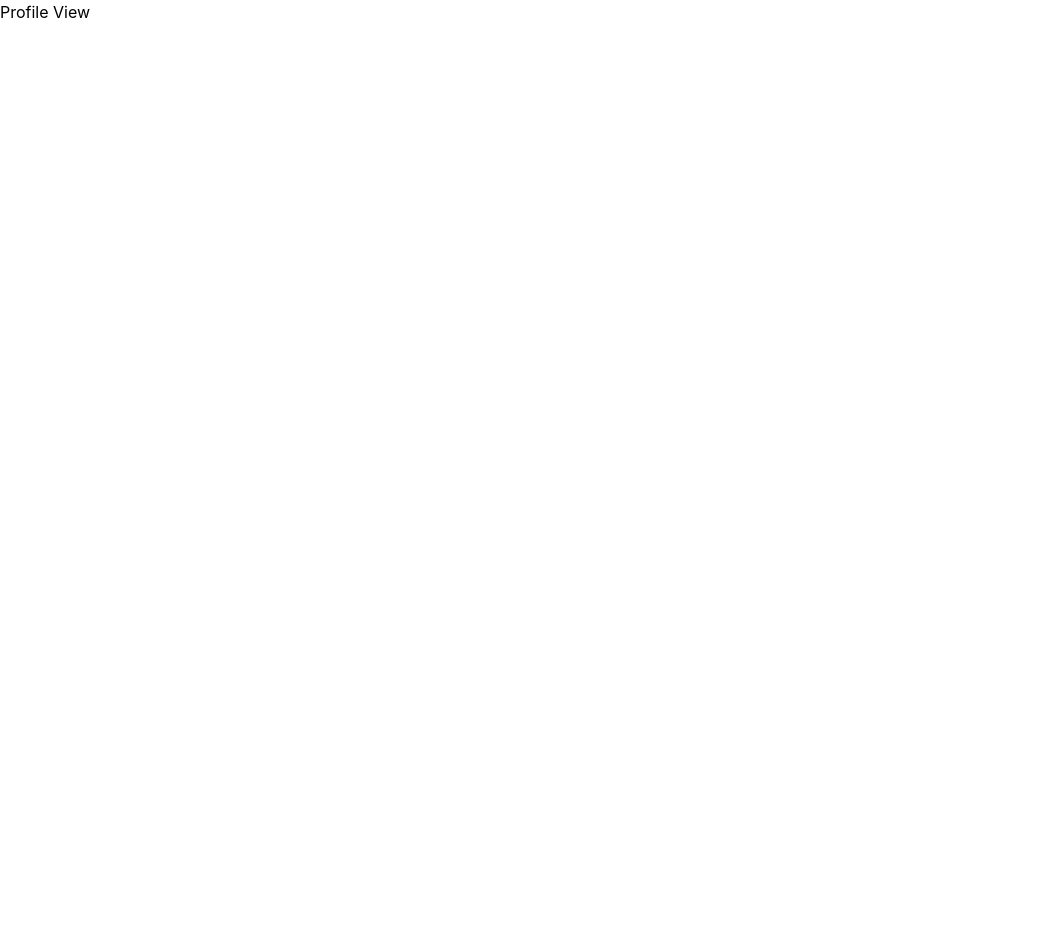
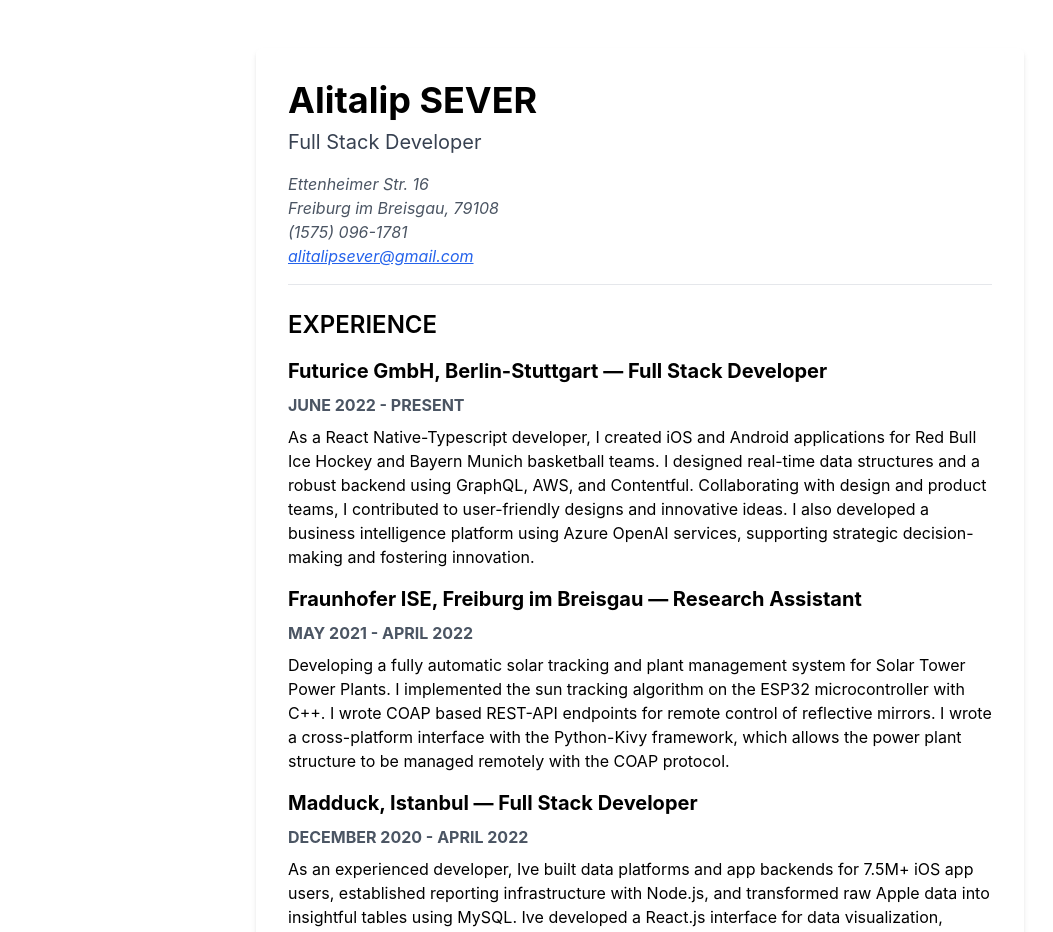
Before and after one commit to AlitalipSever/awesome-twitter-app, a React (Create React App) app: page /profile in a window 1280 px wide. Shown: the top 932 px of the page, without its empty margins (0-1053 px from the left). Before the commit the page ends 800 px from the top, so only its background shows below. Built offline with nearby package versions, Linux system fonts and the light colour scheme.

Commit message:
feat(cv): markdown and cv add to profile page

```diff
--- /dev/null
+++ b/src/components/molecules/CV/index.tsx
@@ -0,0 +1,147 @@
+import React from 'react';
+
+const CV: React.FC = () => {
+  return (
+    <div className="bg-white p-8 shadow-md max-w-3xl mx-auto mt-12 rounded-md">
+      <h1 className="text-4xl font-bold mb-2">Alitalip SEVER</h1>
+      <h2 className="text-xl text-gray-700 mb-4">Full Stack Developer</h2>
+
+      <address className="text-md text-gray-600 italic mb-4">
+        Ettenheimer Str. 16
+        <br />
+        Freiburg im Breisgau, 79108
+        <br />
+        (1575) 096-1781
+        <br />
+        <a
+          href="mailto:alitalipsever@gmail.com"
+          className="text-blue-600 underline"
+        >
+          alitalipsever@gmail.com
+        </a>
+      </address>
+
+      <hr className="mb-6" />
+
+      <section>
+        <h3 className="text-2xl font-semibold mb-4">EXPERIENCE</h3>
+        <div className="mb-4">
+          <h4 className="text-xl font-bold mb-2">
+            Futurice GmbH, Berlin-Stuttgart — Full Stack Developer
+          </h4>
+          <p className="text-gray-600 mb-2">
+            <strong>JUNE 2022 - PRESENT</strong>
+          </p>
+          <p>
+            As a React Native-Typescript developer, I created iOS and Android
+            applications for Red Bull Ice Hockey and Bayern Munich basketball
+            teams. I designed real-time data structures and a robust backend
+            using GraphQL, AWS, and Contentful. Collaborating with design and
+            product teams, I contributed to user-friendly designs and innovative
+            ideas. I also developed a business intelligence platform using Azure
+            OpenAI services, supporting strategic decision-making and fostering
+            innovation.
+          </p>
+        </div>
+        <div className="mb-4">
+          <h4 className="text-xl font-bold mb-2">
+            Fraunhofer ISE, Freiburg im Breisgau — Research Assistant
+          </h4>
+          <p className="text-gray-600 mb-2">
+            <strong>MAY 2021 - APRIL 2022</strong>
+          </p>
+          <p>
+            Developing a fully automatic solar tracking and plant management
+            system for Solar Tower Power Plants. I implemented the sun tracking
+            algorithm on the ESP32 microcontroller with C++. I wrote COAP based
+            REST-API endpoints for remote control of reflective mirrors. I wrote
+            a cross-platform interface with the Python-Kivy framework, which
+            allows the power plant structure to be managed remotely with the
+            COAP protocol.
+          </p>
+        </div>
+        <div className="mb-4">
+          <h4 className="text-xl font-bold mb-2">
+            Madduck, Istanbul — Full Stack Developer
+          </h4>
+          <p className="text-gray-600 mb-2">
+            <strong>DECEMBER 2020 - APRIL 2022</strong>
+          </p>
+          <p>
+            As an experienced developer, Ive built data platforms and app
+            backends for 7.5M+ iOS app users, established reporting
+            infrastructure with Node.js, and transformed raw Apple data into
+            insightful tables using MySQL. Ive developed a React.js interface
+            for data visualization, automated MySQL procedures for Tableau, and
+            created a web-based ad optimization tool for GoogleAds and Apple
+            SearchAds. I also have experience in backend development with
+            Node.js and Java Spring Boot.
+          </p>
+        </div>
+      </section>
+
+      <hr className="my-6" />
+
+      <section>
+        <h3 className="text-2xl font-semibold mb-4">EDUCATION</h3>
+        {/* Structure for education */}
+        <div className="mb-4">
+          <h4 className="text-xl font-bold mb-2">
+            Gebze Technical University, Kocaeli — Electronics Engineering
+          </h4>
+          <p className="text-gray-600 mb-2">
+            <strong>SEPTEMBER 2014 - SEPTEMBER 2020</strong>
+          </p>
+          <p>
+            Flutter IoT app development. FPGA based game. Python and MATLAB
+            based DSP applications.
+          </p>
+        </div>
+      </section>
+
+      <hr className="my-6" />
+
+      <section>
+        <h3 className="text-2xl font-semibold mb-4">SKILLS</h3>
+        <ul className="list-disc pl-5">
+          <li>JavaScript: Node.js, React.js</li>
+          <li>TypeScript: React-Native</li>
+          <li>GraphQL, AWS, Azure</li>
+          <li>Python: Kivy, Flask</li>
+          <li>Docker, Postman, Linux, RabbitMQ</li>
+          <li>C/C++ programming: ESP32, ARM</li>
+          <li>Data Management: Tableau, MySQL, MongoDB</li>
+          <li>Java: Spring Boot</li>
+          <li>Marketing: GoogleAds, SearchAds, Adjust</li>
+          <li>Agile Jira, Slack</li>
+        </ul>
+      </section>
+
+      <hr className="my-6" />
+
+      <section>
+        <h3 className="text-2xl font-semibold mb-4">AWARDS</h3>
+        <ul className="list-disc pl-5">
+          <li>
+            3rd place in Yıldız Technical University&aposs Digital
+            Transformation competition
+          </li>
+          <li>TUBITAK 2242s University Project Competition</li>
+          <li>Honorable Mention in SEDASs 2018 Project Idea Competition</li>
+        </ul>
+      </section>
+
+      <hr className="my-6" />
+
+      <section>
+        <h3 className="text-2xl font-semibold mb-4">LANGUAGES</h3>
+        <ul className="list-disc pl-5">
+          <li>English: fluent</li>
+          <li>German: basic</li>
+        </ul>
+      </section>
+    </div>
+  );
+};
+
+export default CV;
--- a/src/pages/Profile/index.tsx
+++ b/src/pages/Profile/index.tsx
@@ -1,7 +1,12 @@
 import React from 'react';
+import CV from '../../components/molecules/CV';
 
 const Profile: React.FC = () => {
-  return <div>Profile View</div>;
+  return (
+    <div>
+      <CV />
+    </div>
+  );
 };
 
 export default Profile;
```
Also changed, not shown: 1 other file (tests, documents, lock files or other folders).
